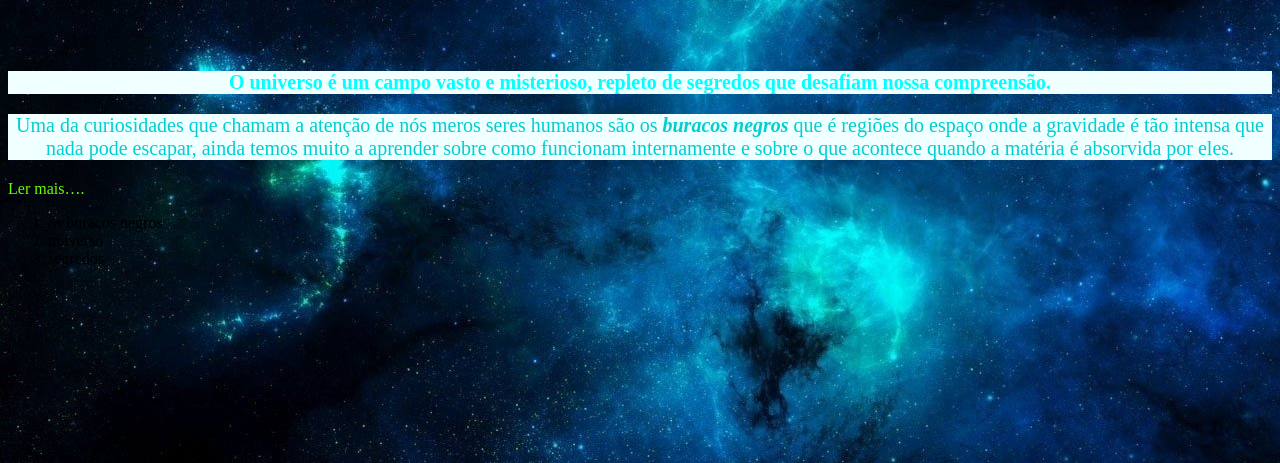
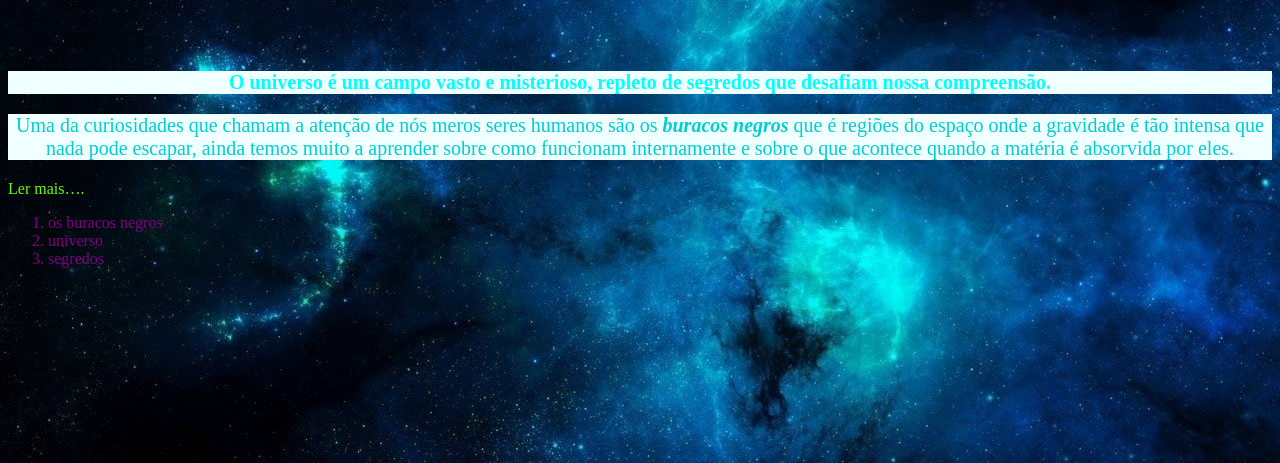
Before and after one commit to carla2030/Carla, a plain HTML site: page index.html in a window 1280 px wide. Shown: the part 337-800 px from the top of the page. Drawn offline with Linux system fonts and the light colour scheme.

Commit message:
conteúdo

```diff
--- a/style.css
+++ b/style.css
@@ -29,7 +29,11 @@ body{
 
 
 }
-.ul{
+.ol{
     background-color: azure;
     color: aliceblue;
 }
+.conteudo{
+    background-image: linear-gradient(rgb(109, 27, 41));
+    color: purple;
+}
```
